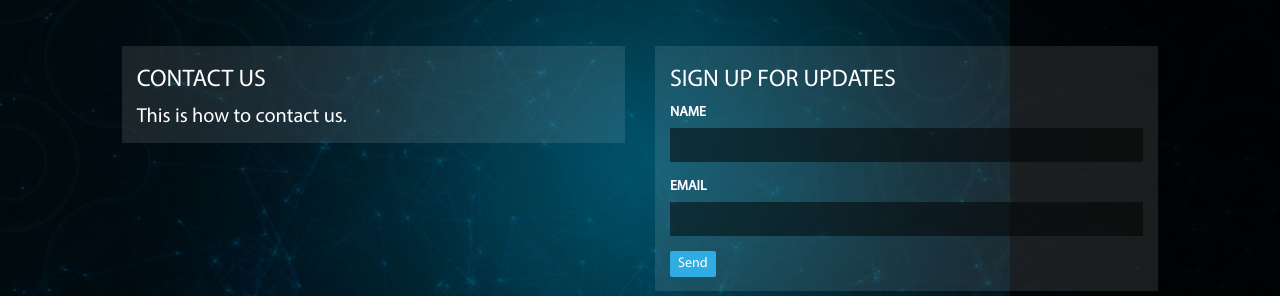
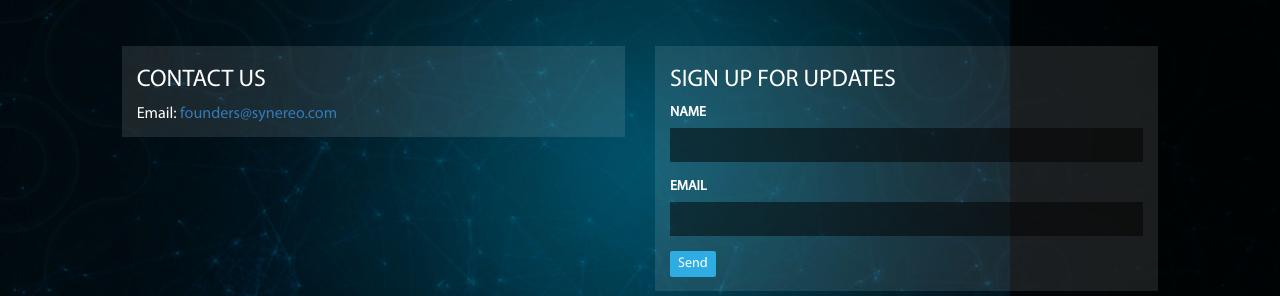
Before and after one commit to synereo/synereo.github.io, a Jekyll site: the page built from learn-more/index.html, in a window 1280 px wide. Shown: the part 3946-4242 px from the top of the page. Built offline with Jekyll 4.4.1, drawn with Linux system fonts in a browser that asks for light colours; nearby versions of some CDN libraries.

Commit message:
Add our email to footer

```diff
--- a/_layouts/learn-more.html
+++ b/_layouts/learn-more.html
@@ -174,7 +174,7 @@
           <div class="col-md-5 col-md-offset-1">
             <div class="footer-cube">
               <h3>Contact Us</h3>
-              <p>This is how to contact us.</p>
+              <p>Email: <a href="mailto:founders@synereo.com">founders@synereo.com</a></p>
             </div>
           </div>
           <div class="col-md-5">
--- a/_sass/_learn-more.scss
+++ b/_sass/_learn-more.scss
@@ -197,7 +197,7 @@ body {
 
         p {
             color: #fff;
-            font-size: 1.45em;
+            font-size: 1.15em;
         }
 
         .cube-row {
```
